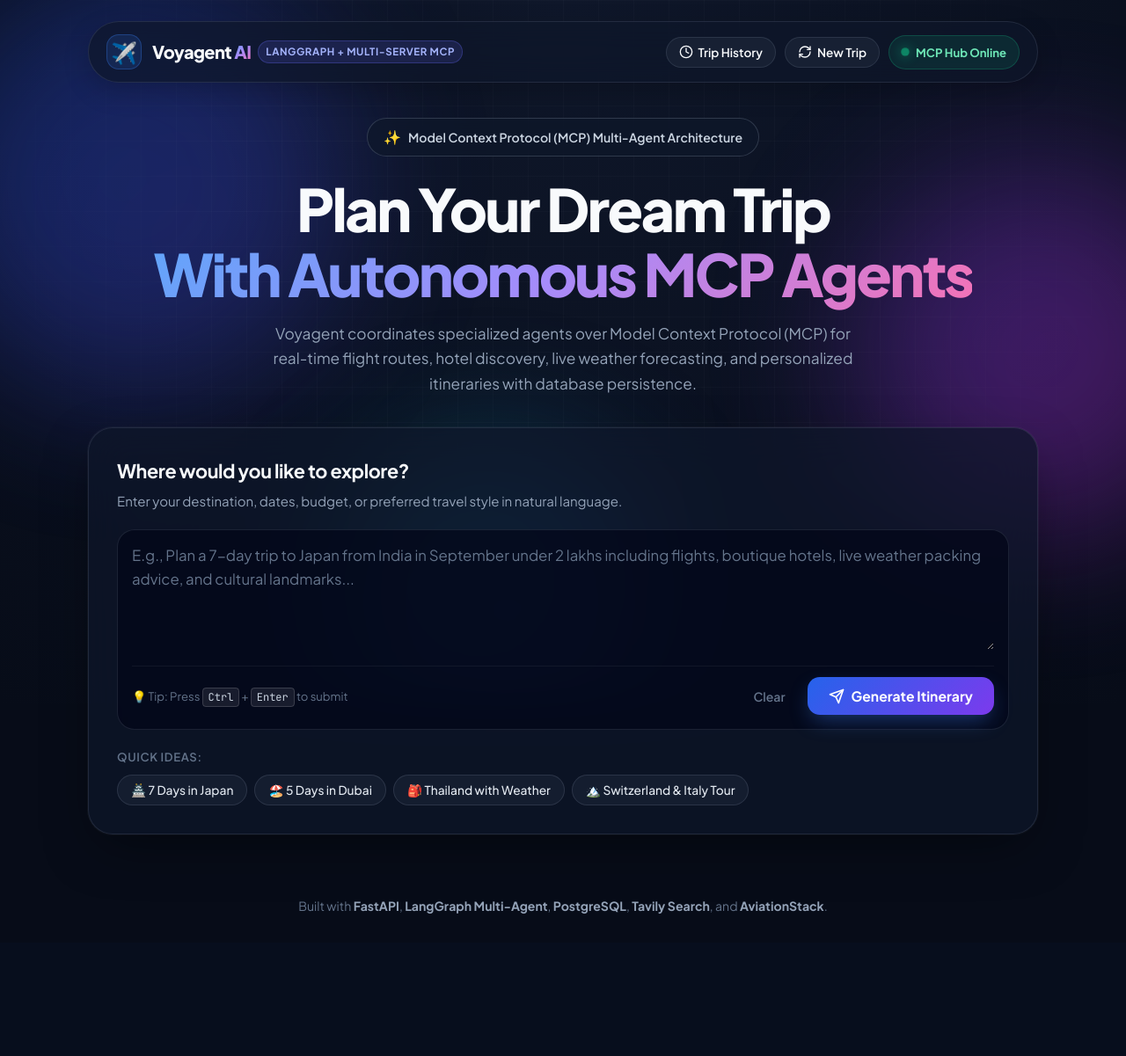
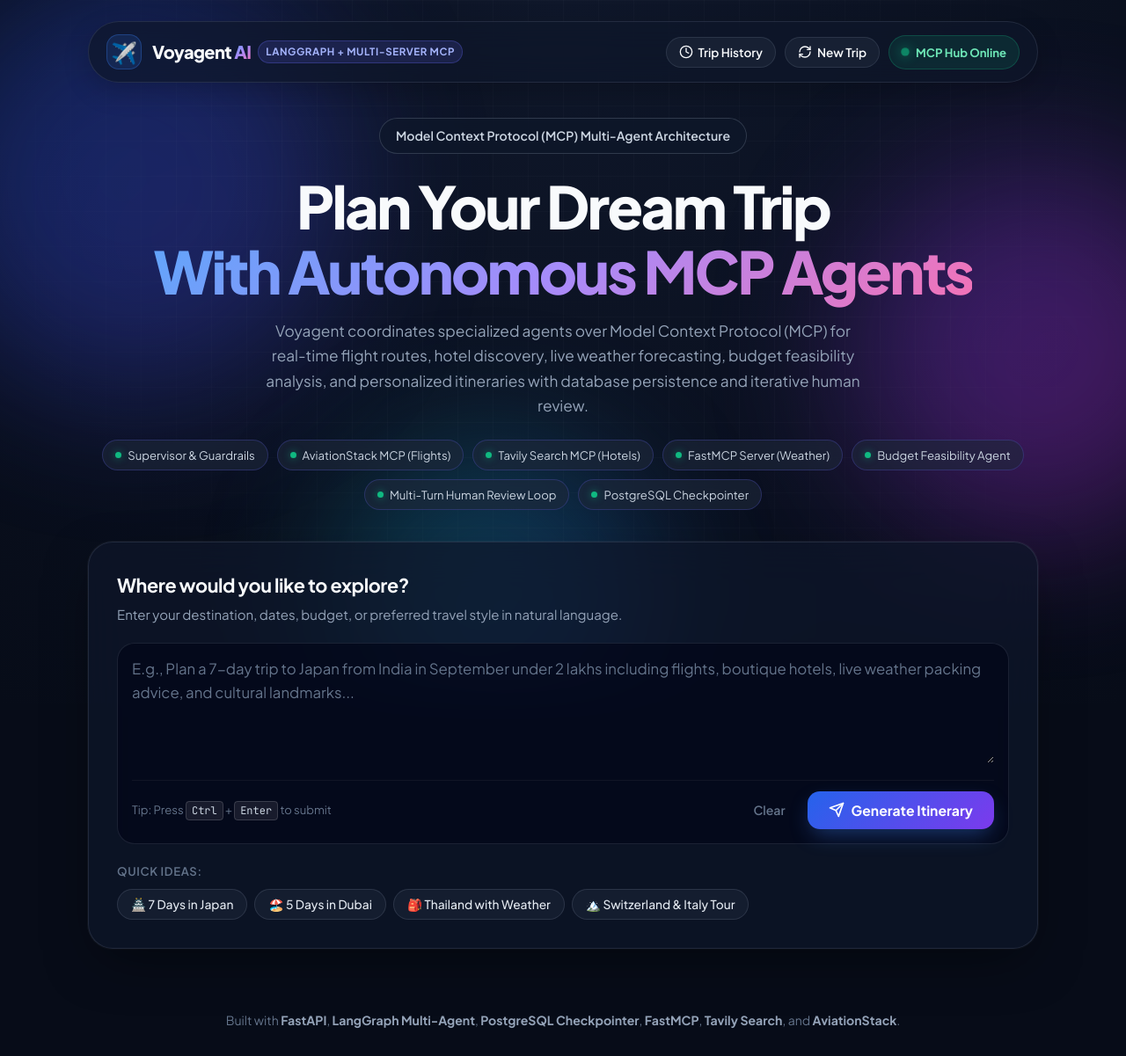
Before and after one commit to PrathmeshRanjan/tripmate-ai, a FastAPI app: page / in a window 1280 px wide. Shown: the whole page at 88% size. Before the commit the page ends 1039 px from the top, so only its background shows below. Run offline with FastAPI, Linux system fonts and the light colour scheme; some libraries are stand-ins or nearby versions.

Commit message:
Align UI and documentation with iterative review loop, dynamic routing, and MCP features

```diff
--- a/static/script.js
+++ b/static/script.js
@@ -69,7 +69,7 @@ async function restoreSessionFromDatabase(
             updateThreadDisplay();
 
             if (showToastNotification) {
-                showToast("📖 Restored trip plan from database!");
+                showToast("Restored trip plan from database.");
             }
         }
     } catch (err) {
@@ -225,7 +225,7 @@ function deleteHistoryTrip(threadId, event) {
         document.getElementById("resultSection").classList.add("hidden");
     }
 
-    showToast("🗑️ Trip removed from history.");
+    showToast("Trip removed from history.");
 }
 
 function clearAllHistory() {
@@ -241,7 +241,7 @@ function clearAllHistory() {
     document.getElementById("resultSection").classList.add("hidden");
     clearInput();
     closeHistoryDrawer();
-    showToast("✨ Cleared all trip history.");
+    showToast("Cleared all trip history.");
 }
 
 function escapeHtml(text) {
@@ -264,9 +264,7 @@ function resetSession() {
     // Hide active result & errors on main view
     document.getElementById("resultSection").classList.add("hidden");
     hideError();
-    showToast(
-        "✨ Ready for a new trip! Your past plans are safe in Trip History.",
-    );
+    showToast("Ready for a new trip. Past plans remain in Trip History.");
 }
 
 function setPrompt(text) {
@@ -301,27 +299,31 @@ function startAgentProgress() {
     const steps = [
         {
             id: "step-flight",
-            text: "✈️ Flight Agent: Scanning routes & schedules via AviationStack MCP...",
+            text: "Flight Agent: Scanning routes and schedules via AviationStack MCP...",
         },
         {
             id: "step-hotel",
-            text: "🏨 Hotel Agent: Discovering accommodations via Tavily MCP...",
+            text: "Hotel Agent: Discovering accommodations via Tavily MCP...",
         },
         {
             id: "step-weather",
-            text: "🌤️ Weather Agent: Querying live conditions & forecast via FastMCP...",
+            text: "Weather Agent: Querying conditions and forecast via FastMCP...",
         },
         {
             id: "step-budget",
-            text: "💰 Budget Agent: Analyzing expenses, price categories & feasibility...",
+            text: "Budget Agent: Analyzing expenses, price categories and feasibility...",
         },
         {
             id: "step-itinerary",
-            text: "🗺️ Itinerary Agent: Synthesizing day-by-day itinerary...",
+            text: "Itinerary Agent: Synthesizing day-by-day itinerary...",
+        },
+        {
+            id: "step-review",
+            text: "Human Review: Preparing draft itinerary for user review...",
         },
         {
             id: "step-final",
-            text: "✨ Final Synthesizer: Polishing recommendations, packing & budget...",
+            text: "Final Synthesizer: Finalizing recommendations, packing and budget...",
         },
     ];
 
@@ -367,6 +369,7 @@ function startAgentProgress() {
         else if (elapsed === 6) updateStep(3);
         else if (elapsed === 8) updateStep(4);
         else if (elapsed === 10) updateStep(5);
+        else if (elapsed === 12) updateStep(6);
     }, 1000);
 }
 
@@ -548,10 +551,23 @@ async function submitApproval(approved) {
     if (agentProgress && liveStatusText) {
         agentProgress.classList.remove("hidden");
         liveStatusText.textContent = approved
-            ? "✨ Final Synthesizer: Polishing approved itinerary..."
-            : "✏️ Revision Agent: Applying your feedback to draft...";
+            ? "Final Synthesizer: Polishing approved itinerary..."
+            : "Revision Agent: Applying your feedback to draft...";
         const stepFinal = document.getElementById("step-final");
-        if (stepFinal) stepFinal.classList.add("active");
+        const stepReview = document.getElementById("step-review");
+        if (approved) {
+            if (stepReview) {
+                stepReview.classList.remove("active");
+                stepReview.classList.add("completed");
+            }
+            if (stepFinal) stepFinal.classList.add("active");
+        } else {
+            if (stepReview) {
+                stepReview.classList.add("active");
+                stepReview.classList.remove("completed");
+            }
+            if (stepFinal) stepFinal.classList.remove("active");
+        }
     }
 
     try {
@@ -579,8 +595,8 @@ async function submitApproval(approved) {
         showResult(data.answer, data.thread_id, true, data);
         showToast(
             approved
-                ? "✨ Itinerary approved and finalized!"
-                : "✏️ Draft updated with your revisions! Please review.",
+                ? "Itinerary approved and finalized."
+                : "Draft updated with your revisions. Please review.",
         );
         if (feedbackInput) feedbackInput.value = "";
     } catch (error) {
@@ -613,7 +629,7 @@ function copyResult() {
                 : "Copy Markdown";
 
             if (copyBtnText) copyBtnText.textContent = "Copied!";
-            showToast("📋 Markdown copied to clipboard!");
+            showToast("Markdown copied to clipboard.");
 
             setTimeout(() => {
                 if (copyBtnText) copyBtnText.textContent = oldText;
@@ -667,7 +683,7 @@ function downloadPDF() {
         .save()
         .then(() => {
             if (downloadBtnText) downloadBtnText.textContent = oldText;
-            showToast("📄 PDF downloaded successfully!");
+            showToast("PDF downloaded successfully.");
         })
         .catch(() => {
             if (downloadBtnText) downloadBtnText.textContent = oldText;
--- a/templates/index.html
+++ b/templates/index.html
@@ -64,7 +64,7 @@
         <!-- Hero Section -->
         <section class="hero-section">
             <div class="badge">
-                <span class="sparkle">✨</span> Model Context Protocol (MCP) Multi-Agent Architecture
+                Model Context Protocol (MCP) Multi-Agent Architecture
             </div>
 
             <h1>
@@ -73,8 +73,39 @@
             </h1>
 
             <p>
-                Voyagent coordinates specialized agents over Model Context Protocol (MCP) for real-time flight routes, hotel discovery, live weather forecasting, and personalized itineraries with database persistence.
+                Voyagent coordinates specialized agents over Model Context Protocol (MCP) for real-time flight routes, hotel discovery, live weather forecasting, budget feasibility analysis, and personalized itineraries with database persistence and iterative human review.
             </p>
+
+            <div class="mcp-badges-row">
+                <div class="mcp-chip">
+                    <span class="mcp-chip-dot"></span>
+                    <span>Supervisor & Guardrails</span>
+                </div>
+                <div class="mcp-chip">
+                    <span class="mcp-chip-dot"></span>
+                    <span>AviationStack MCP (Flights)</span>
+                </div>
+                <div class="mcp-chip">
+                    <span class="mcp-chip-dot"></span>
+                    <span>Tavily Search MCP (Hotels)</span>
+                </div>
+                <div class="mcp-chip">
+                    <span class="mcp-chip-dot"></span>
+                    <span>FastMCP Server (Weather)</span>
+                </div>
+                <div class="mcp-chip">
+                    <span class="mcp-chip-dot"></span>
+                    <span>Budget Feasibility Agent</span>
+                </div>
+                <div class="mcp-chip">
+                    <span class="mcp-chip-dot"></span>
+                    <span>Multi-Turn Human Review Loop</span>
+                </div>
+                <div class="mcp-chip">
+                    <span class="mcp-chip-dot"></span>
+                    <span>PostgreSQL Checkpointer</span>
+                </div>
+            </div>
         </section>
 
         <!-- Planner Card / Input Area -->
@@ -99,7 +130,7 @@
 
                 <div class="input-footer">
                     <div class="input-hints">
-                        <span>💡 Tip: Press <kbd>Ctrl</kbd> + <kbd>Enter</kbd> to submit</span>
+                        <span>Tip: Press <kbd>Ctrl</kbd> + <kbd>Enter</kbd> to submit</span>
                     </div>
 
                     <div class="button-group">
@@ -125,17 +156,17 @@
                 <div class="agent-steps">
                     <div class="step-item" id="step-flight">
                         <div class="step-icon">✈️</div>
-                        <div class="step-label">Flight Agent (MCP)</div>
+                        <div class="step-label">Flight Agent</div>
                     </div>
                     <div class="step-connector"></div>
                     <div class="step-item" id="step-hotel">
                         <div class="step-icon">🏨</div>
-                        <div class="step-label">Hotel Agent (MCP)</div>
+                        <div class="step-label">Hotel Agent</div>
                     </div>
                     <div class="step-connector"></div>
                     <div class="step-item" id="step-weather">
                         <div class="step-icon">🌤️</div>
-                        <div class="step-label">Weather Agent (FastMCP)</div>
+                        <div class="step-label">Weather Agent</div>
                     </div>
                     <div class="step-connector"></div>
                     <div class="step-item" id="step-budget">
@@ -148,13 +179,18 @@
                         <div class="step-label">Itinerary Agent</div>
                     </div>
                     <div class="step-connector"></div>
+                    <div class="step-item" id="step-review">
+                        <div class="step-icon">🔄</div>
+                        <div class="step-label">Review Loop</div>
+                    </div>
+                    <div class="step-connector"></div>
                     <div class="step-item" id="step-final">
                         <div class="step-icon">✨</div>
                         <div class="step-label">Final Guide</div>
                     </div>
                 </div>
                 <div class="live-status-text" id="liveStatusText">
-                    🚀 Dispatching MCP autonomous agents...
+                    Dispatching autonomous agents...
                 </div>
             </div>
 
@@ -220,17 +256,17 @@
             <div id="approvalBanner" class="approval-banner hidden">
                 <div class="approval-badge-row">
                     <span class="approval-badge">Human Review Required</span>
-                    <span id="approvalBadgeSubtitle" class="approval-subtitle">Draft Itinerary Paused</span>
+                    <span id="approvalBadgeSubtitle" class="approval-subtitle">Iterative Draft Review</span>
                 </div>
                 <h3 id="approvalTitle">Draft Itinerary Ready for Your Review</h3>
-                <p id="approvalDescription">Review the generated draft itinerary below. You can approve it to synthesize the final plan, or request revisions with custom preferences.</p>
+                <p id="approvalDescription">Review the generated draft itinerary below. You can approve it to synthesize the final plan, or request revisions. You can iterate through multiple review rounds until satisfied.</p>
 
                 <div class="approval-input-row">
                     <input
                         type="text"
                         id="feedbackInput"
                         class="feedback-input"
-                        placeholder="Optional revision notes (e.g., 'Prefer train journeys', 'Add more downtime on day 3')..."
+                        placeholder="Specify any changes (e.g., 'Prefer train journeys', 'Add more downtime on day 3', 'Reduce budget')..."
                     />
                 </div>
 
@@ -287,7 +323,7 @@
     <!-- Footer -->
     <footer class="app-footer">
         <div class="footer-content">
-            <p>Built with <strong>FastAPI</strong>, <strong>LangGraph Multi-Agent</strong>, <strong>PostgreSQL</strong>, <strong>Tavily Search</strong>, and <strong>AviationStack</strong>.</p>
+            <p>Built with <strong>FastAPI</strong>, <strong>LangGraph Multi-Agent</strong>, <strong>PostgreSQL Checkpointer</strong>, <strong>FastMCP</strong>, <strong>Tavily Search</strong>, and <strong>AviationStack</strong>.</p>
         </div>
     </footer>
 
```
Also changed, not shown: README.md.
